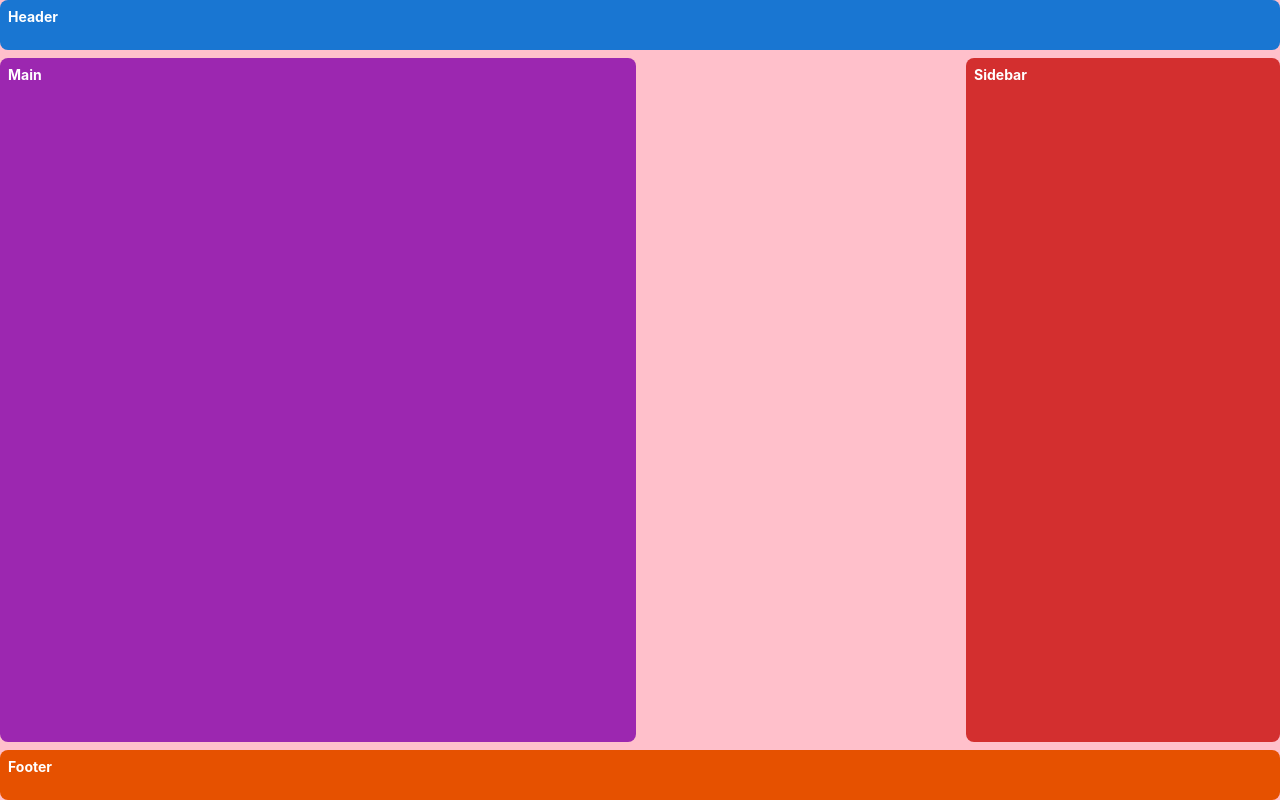
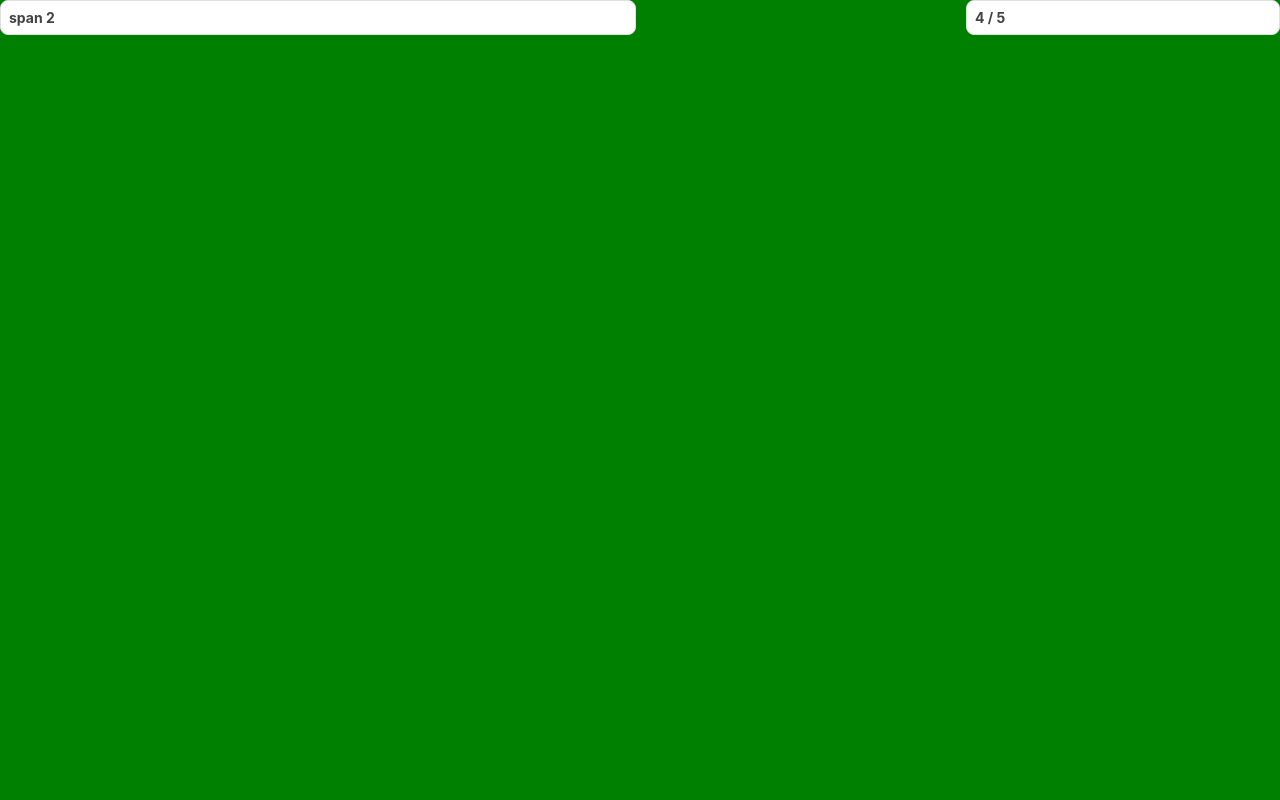
Before and after one commit to OmarThinks/Material-UI-Project, a React (Create React App) app in the folder src/: page / in a window 1280 px wide. Built offline with nearby package versions, Linux system fonts and the light colour scheme.

Commit message:
Grid example

```diff
--- a/src/src/App.js
+++ b/src/src/App.js
@@ -1,45 +1,51 @@
 import * as React from 'react';
+import PropTypes from 'prop-types';
 import Box from '@mui/material/Box';
 
-export default function GridTemplateAreas() {
+function Item(props) {
+  const { sx, ...other } = props;
   return (
     <Box
       sx={{
-        width: '100%',
-        //height: '140px',
-        backgroundColor:"magenta",
-        minHeight:"100%",
+        bgcolor: (theme) => (theme.palette.mode === 'dark' ? '#101010' : '#fff'),
+        color: (theme) => (theme.palette.mode === 'dark' ? 'grey.300' : 'grey.800'),
+        border: '1px solid',
+        borderColor: (theme) =>
+          theme.palette.mode === 'dark' ? 'grey.800' : 'grey.300',
+        p: 1,
+        borderRadius: 2,
+        fontSize: '0.875rem',
+        fontWeight: '700',
+        ...sx,
+      }}
+      {...other}
+    />
+  );
+}
 
+Item.propTypes = {
+  sx: PropTypes.oneOfType([
+    PropTypes.arrayOf(
+      PropTypes.oneOfType([PropTypes.func, PropTypes.object, PropTypes.bool]),
+    ),
+    PropTypes.func,
+    PropTypes.object,
+  ]),
+};
 
-        color: '#fff',
-        '& > .MuiBox-root > .MuiBox-root': {
-          p: 1,
-          borderRadius: 2,
-          fontSize: '0.875rem',
-          fontWeight: '700',
-        }
-
-
-      }}
-    >
+export default function GridAutoColumns() {
+  return (
+    <div style={{ width: '100%' }}>
       <Box
         sx={{
-          backgroundColor:"pink",
-          minHeight:"100%",
           display: 'grid',
-          gridTemplateColumns: 'repeat(4, 1fr)',
+          gridAutoColumns: '1fr',
           gap: 1,
-          gridTemplateRows: '50px auto 50px',
-          gridTemplateAreas: `"header header header header"
-        "main main . sidebar"
-        "footer footer footer footer"`,
         }}
       >
-        <Box sx={{ gridArea: 'header', bgcolor: 'primary.main' }}>Header</Box>
-        <Box sx={{ gridArea: 'main', bgcolor: 'secondary.main', flexGrow:1, height:"auto" }}>Main</Box>
-        <Box sx={{ gridArea: 'sidebar', bgcolor: 'error.main' }}>Sidebar</Box>
-        <Box sx={{ gridArea: 'footer', bgcolor: 'warning.dark'}}>Footer</Box>
+        <Item sx={{ gridRow: '1', gridColumn: 'span 2' }}>span 2</Item>
+        <Item sx={{ gridRow: '1', gridColumn: '4 / 5' }}>4 / 5</Item>
       </Box>
-    </Box>
+    </div>
   );
 }
```
